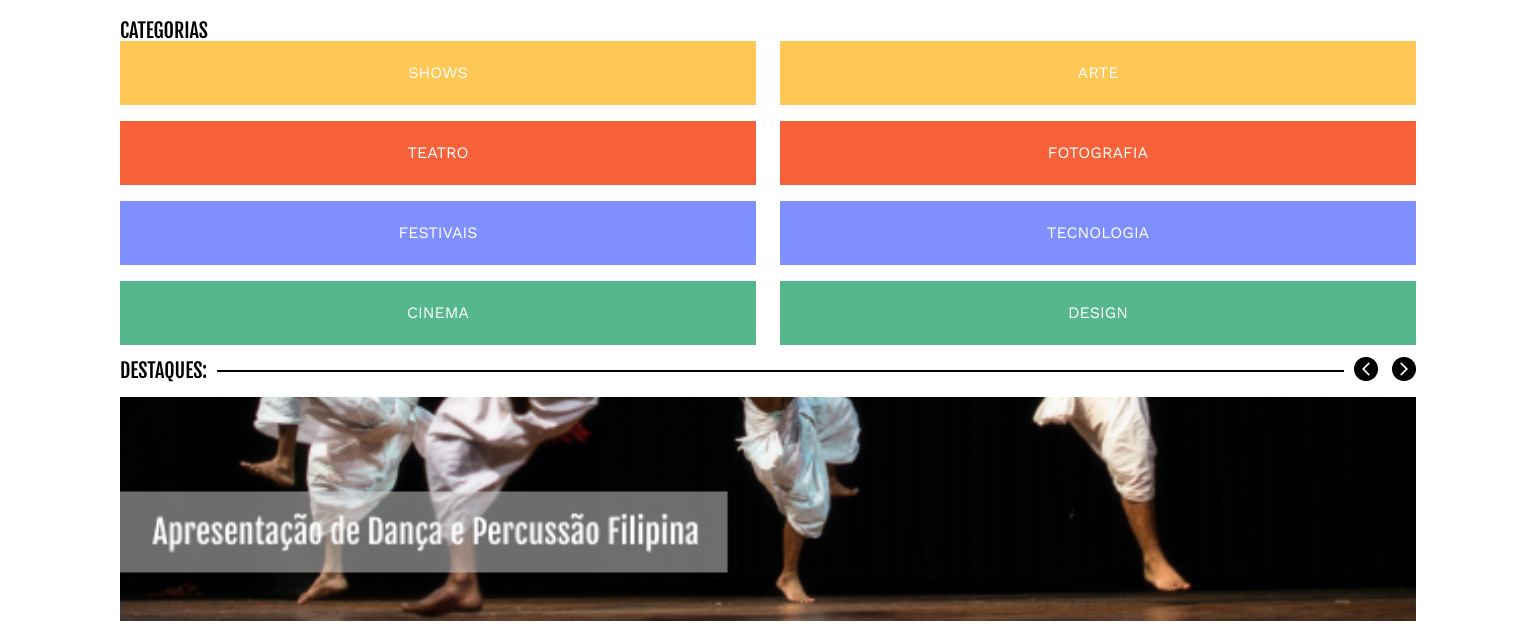
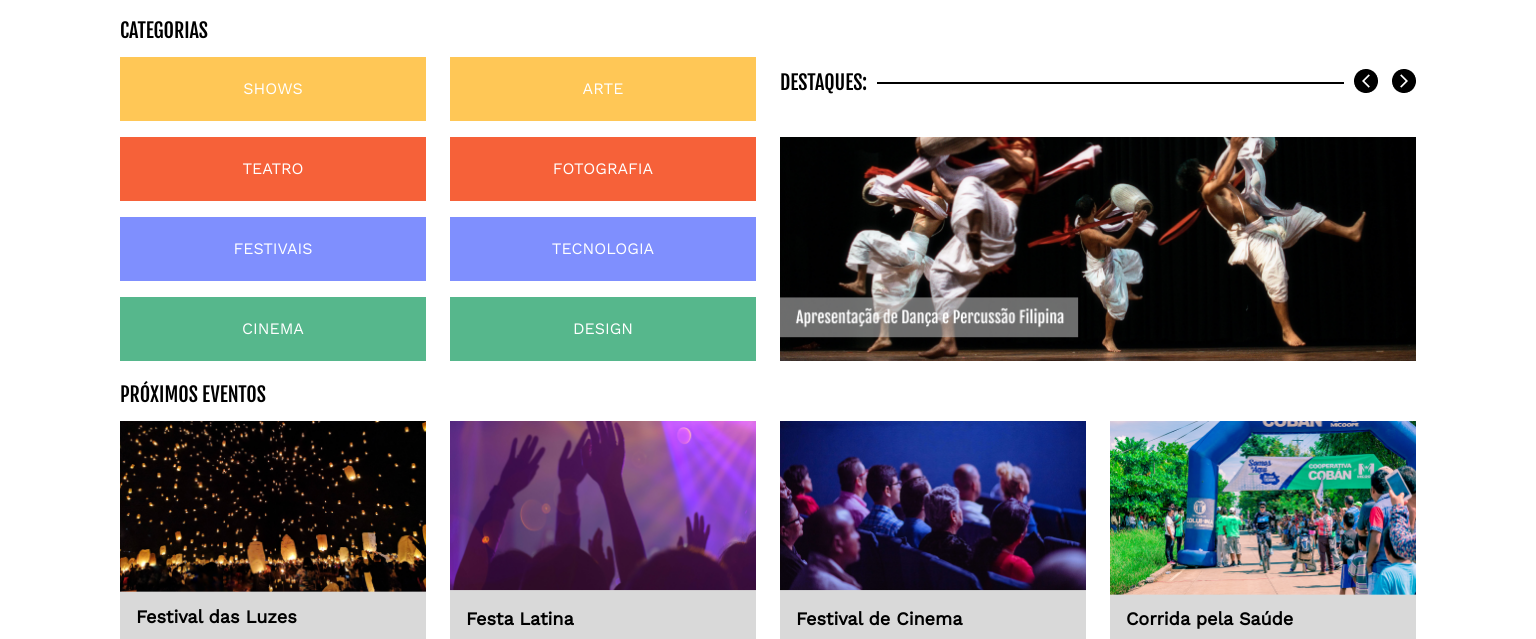
Before and after one commit to gitpagimaxx/culturama-portifolio, a plain HTML site: page index.html in a window 1536 px wide. Shown: the part 645-1284 px from the top of the page. Drawn offline with nearby package versions, Linux system fonts and the light colour scheme.

Commit message:
feat: aula 5

```diff
--- a/assets/style/flex.css
+++ b/assets/style/flex.css
@@ -10,6 +10,22 @@
     display: flex;
     flex-direction: column;
     row-gap: .5rem;
+}
+
+.categorias__titulo {
+    grid-area: titulo;
+}
+
+.categorias__lista {
+    grid-area: lista;
+ }
+
+.categorias__destaques {
+    grid-area: destaque;
+}
+
+.categorias__imagem {
+    grid-area: imagem;
 }
 
 .destaques {
@@ -46,6 +62,16 @@
 .agenda__item {
     flex-grow: 1;
     max-width: 400px;
+}
+
+.rodape {
+    display: flex;
+    flex-wrap: wrap;
+    justify-content: space-between;
+}
+
+.rodape__logo {
+    align-self: end;
 }
 
 @media (min-width: 360px) {
@@ -100,4 +126,16 @@
     .menu__item:nth-child(5) {
         order: 2;
     }
+
+    .categorias {
+        display: grid;
+        grid-template-areas:
+            "titulo titulo"
+            "lista destaque"
+            "lista imagem";
+        row-gap: 1rem;
+        column-gap: 1.5rem;
+        grid-template-columns: calc(50% - 0.75rem);
+        grid-template-rows: auto 1fr auto;
+    }
 }
--- a/assets/style/grid.css
+++ b/assets/style/grid.css
@@ -29,6 +29,7 @@
 
 .eventos__item h3 {
     grid-area: nome;
+    align-self: center;
 }
 
 .eventos__item h4 {
@@ -37,6 +38,7 @@
 
 .eventos__item h5 {
     grid-area: local;
+    align-self: center;
 }
 
 .eventos__item button {
--- a/index.html
+++ b/index.html
@@ -264,7 +264,7 @@
         </ul>
         <div class="rodape__logo">
             <h4></h4>
-            <p>Desenvolvido por Alura.</p>
+            <p>Desenvolvido por <a href="https://github.com/gitpagimaxx" target="_blank">Diego Oliveira</a></p>
         </div>
     </footer>
 </body>
```
